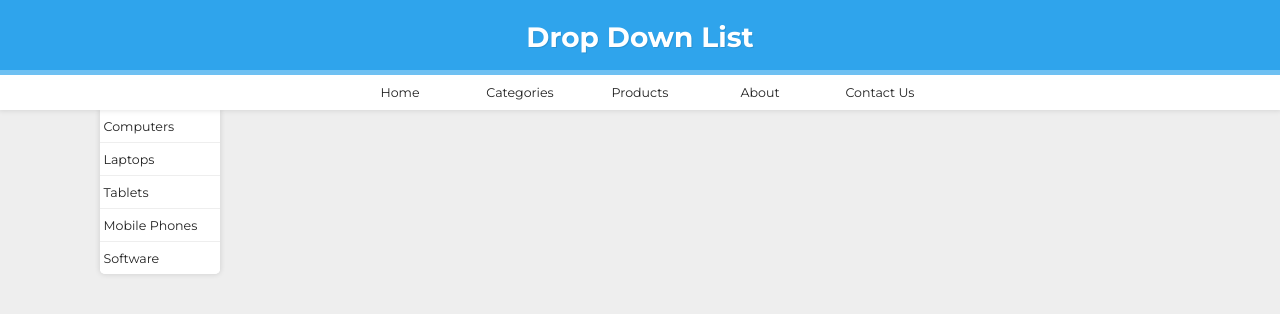
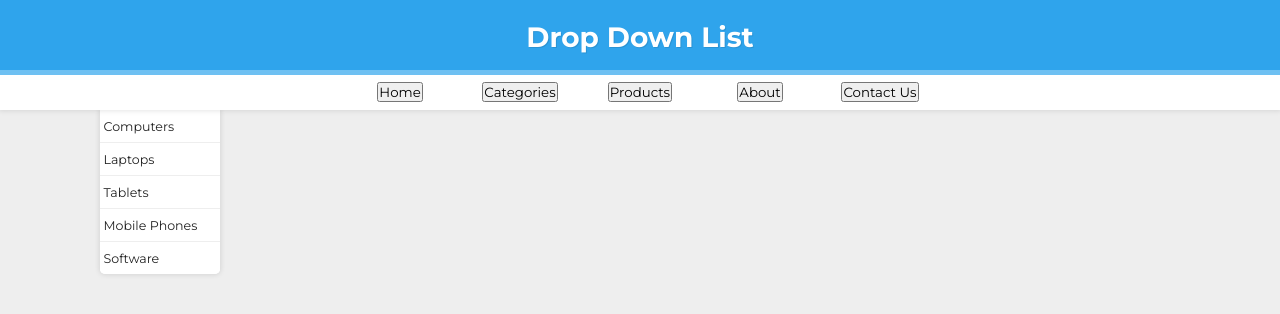
Before and after one commit to aderose/drop-down-list, a website built with webpack: page dist/index.html in a window 1280 px wide. Built offline with nearby package versions, Linux system fonts and the light colour scheme.

Commit message:
Add class and id's to each nav link

```diff
--- a/dist/index.html
+++ b/dist/index.html
@@ -9,13 +9,23 @@
   <body>
     <header>
       <h1>Drop Down List</h1>
-      <nav class="container">
-        <ul>
-          <li><a href="#">Home</a></li>
-          <li><a href="#">Categories</a></li>
-          <li><a href="#">Products</a></li>
-          <li><a href="#">About</a></li>
-          <li><a href="#">Contact Us</a></li>
+      <nav>
+        <ul class="container link-list">
+          <li id="home" class="visible-links">
+            <button>Home</button>
+          </li>
+          <li id="categories" class="visible-links">
+            <button>Categories</button>
+          </li>
+          <li id="products" class="visible-links">
+            <button>Products</button>
+          </li>
+          <li id="about" class="visible-links">
+            <button>About</button>
+          </li>
+          <li id="contact" class="visible-links">
+            <button>Contact Us</button>
+          </li>
         </ul>
       </nav>
     </header>
```
